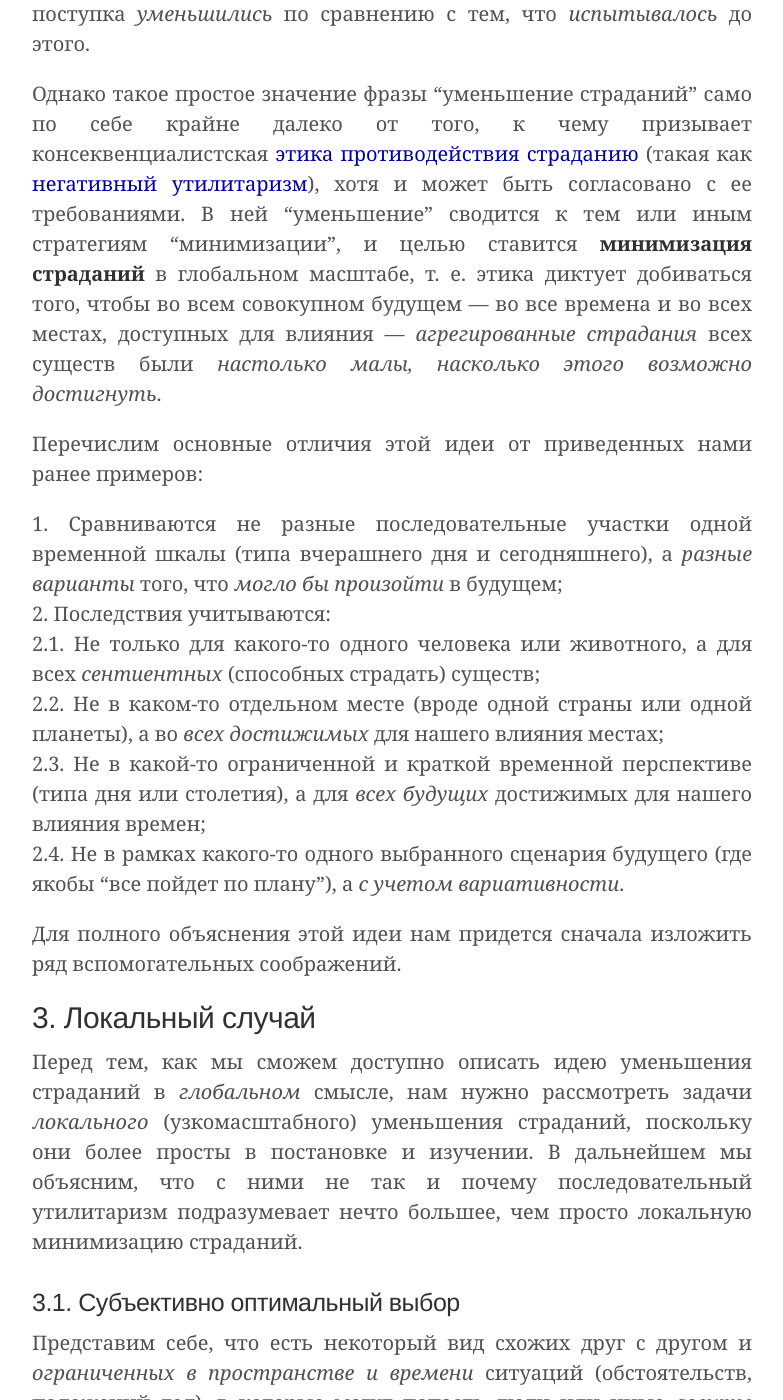
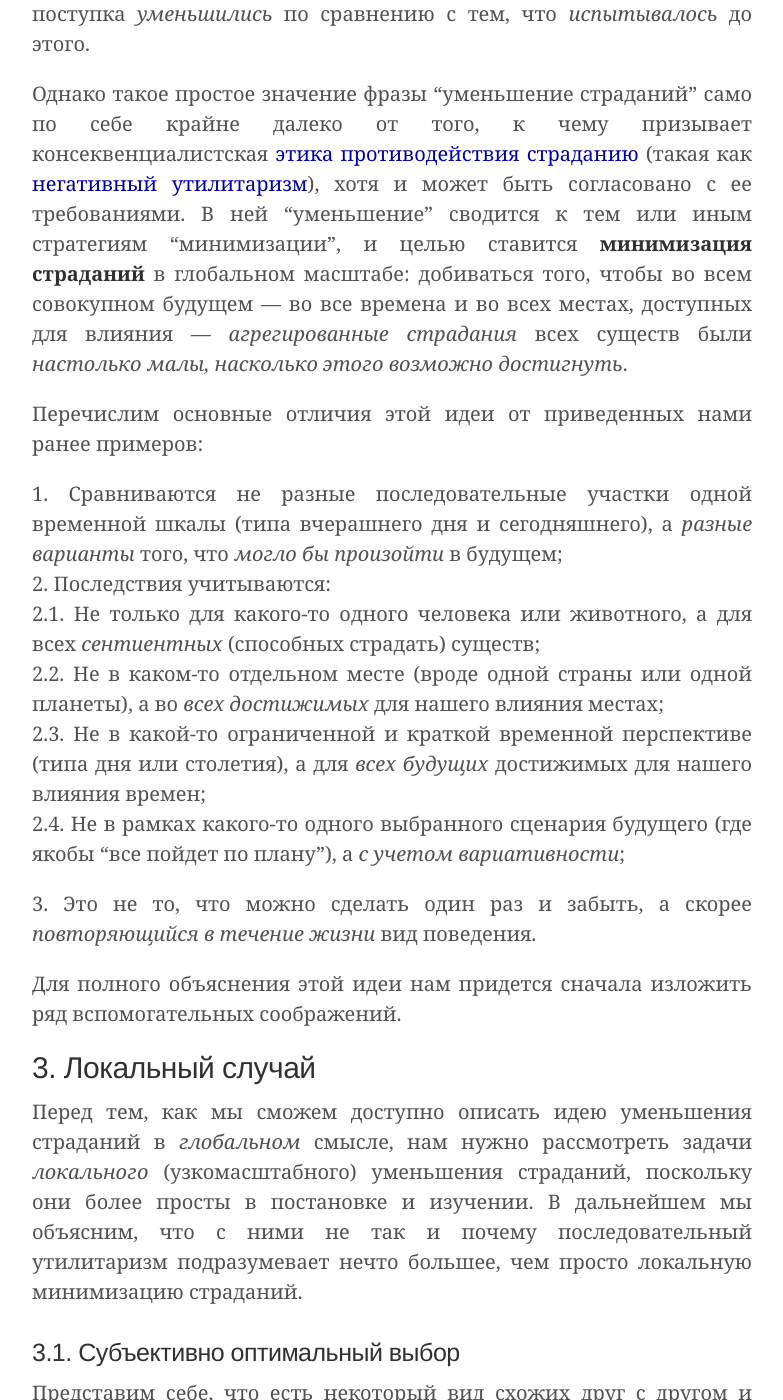
Before and after one commit to ReducingSuffering/reducingsuffering.github.io, a Jekyll site: the page built from _articles/what-is-suffering-reduction.md, in a window 1280 px wide and 1400 px high, scrolled down 3455 px. Shown: the whole window, without its empty margins (248-1031 px from the left). Built offline with Jekyll 4.4.1, drawn with Linux system fonts in a browser that asks for light colours.

Commit message:
Update what-is-suffering-reduction.md

```diff
--- a/_articles/what-is-suffering-reduction.md
+++ b/_articles/what-is-suffering-reduction.md
@@ -70,7 +70,7 @@
 
 Кто-то совершает поступок, в результате которого то или иное страдание той или иной персоны прекращается. Возможно, ему на смену приходит другое страдание, но оно меньше по сравнению с тем, что было. Поэтому можно сказать, что страдания в результате поступка _уменьшились_ по сравнению с тем, что _испытывалось_ до этого.
 
-Однако такое простое значение фразы "уменьшение страданий" само по себе крайне далеко от того, к чему призывает консеквенциалистская [этика противодействия страданию](https://magnusvinding.com/2020/05/31/suffering-focused-ethics-defense-and-implications/) (такая как [негативный утилитаризм](https://reducingsuffering.github.io/what-is-negative-utilitarianism.html)), хотя и может быть согласовано с ее требованиями. В ней "уменьшение" сводится к тем или иным стратегиям "минимизации", и целью ставится **минимизация страданий** в глобальном масштабе, т. е. этика диктует добиваться того, чтобы во всем совокупном будущем — во все времена и во всех местах, доступных для влияния — _агрегированные страдания_ всех существ были _настолько малы, насколько этого возможно достигнуть_.
+Однако такое простое значение фразы "уменьшение страданий" само по себе крайне далеко от того, к чему призывает консеквенциалистская [этика противодействия страданию](https://magnusvinding.com/2020/05/31/suffering-focused-ethics-defense-and-implications/) (такая как [негативный утилитаризм](https://reducingsuffering.github.io/what-is-negative-utilitarianism.html)), хотя и может быть согласовано с ее требованиями. В ней "уменьшение" сводится к тем или иным стратегиям "минимизации", и целью ставится **минимизация страданий** в глобальном масштабе: добиваться того, чтобы во всем совокупном будущем — во все времена и во всех местах, доступных для влияния — _агрегированные страдания_ всех существ были _настолько малы, насколько этого возможно достигнуть_.
 
 Перечислим основные отличия этой идеи от приведенных нами ранее примеров:
 
@@ -79,7 +79,9 @@
 2.1. Не только для какого-то одного человека или животного, а для всех _сентиентных_ (способных страдать) существ;<br>
 2.2. Не в каком-то отдельном месте (вроде одной страны или одной планеты), а во _всех достижимых_ для нашего влияния местах;<br>
 2.3. Не в какой-то ограниченной и краткой временной перспективе (типа дня или столетия), а для _всех будущих_ достижимых для нашего влияния времен;<br>
-2.4. Не в рамках какого-то одного выбранного сценария будущего (где якобы "все пойдет по плану"), а _с учетом вариативности_.
+2.4. Не в рамках какого-то одного выбранного сценария будущего (где якобы "все пойдет по плану"), а _с учетом вариативности_;
+
+3\. Это не то, что можно сделать один раз и забыть, а скорее _повторяющийся в течение жизни_ вид поведения.
 
 Для полного объяснения этой идеи нам придется сначала изложить ряд вспомогательных соображений.
 
```
